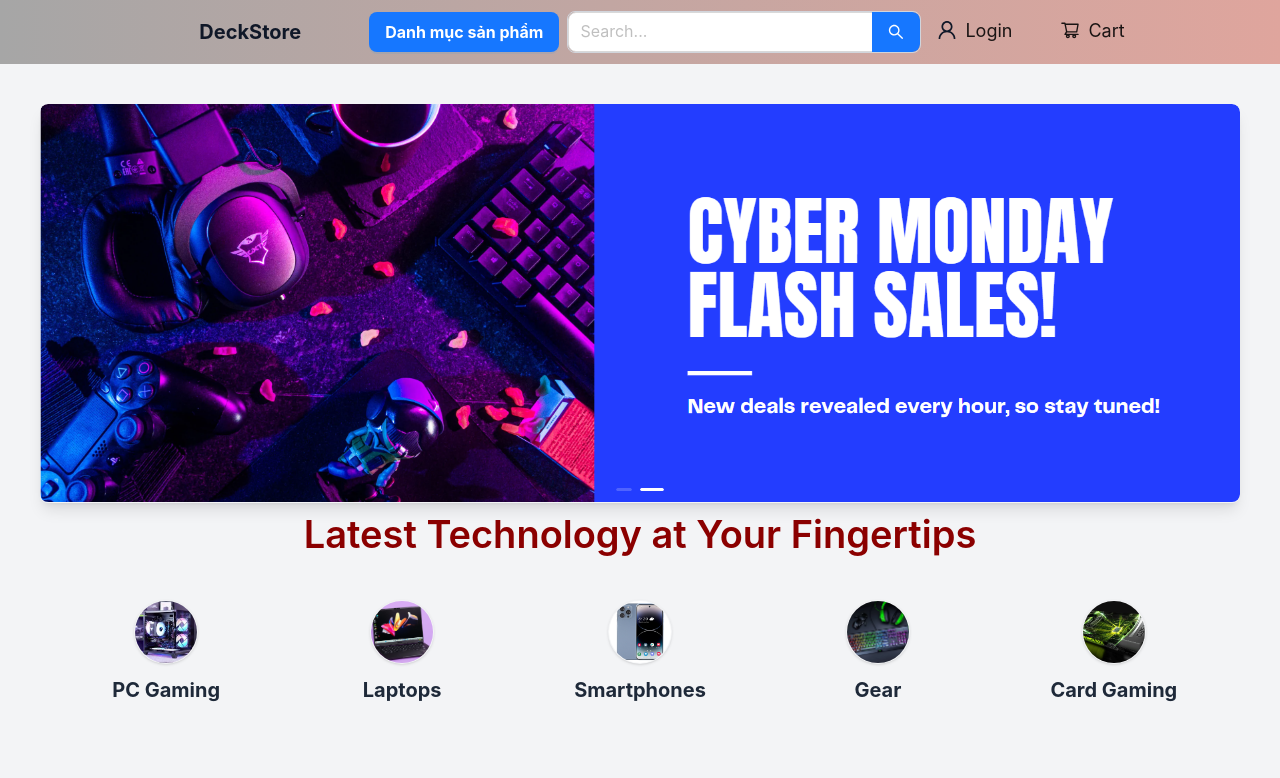
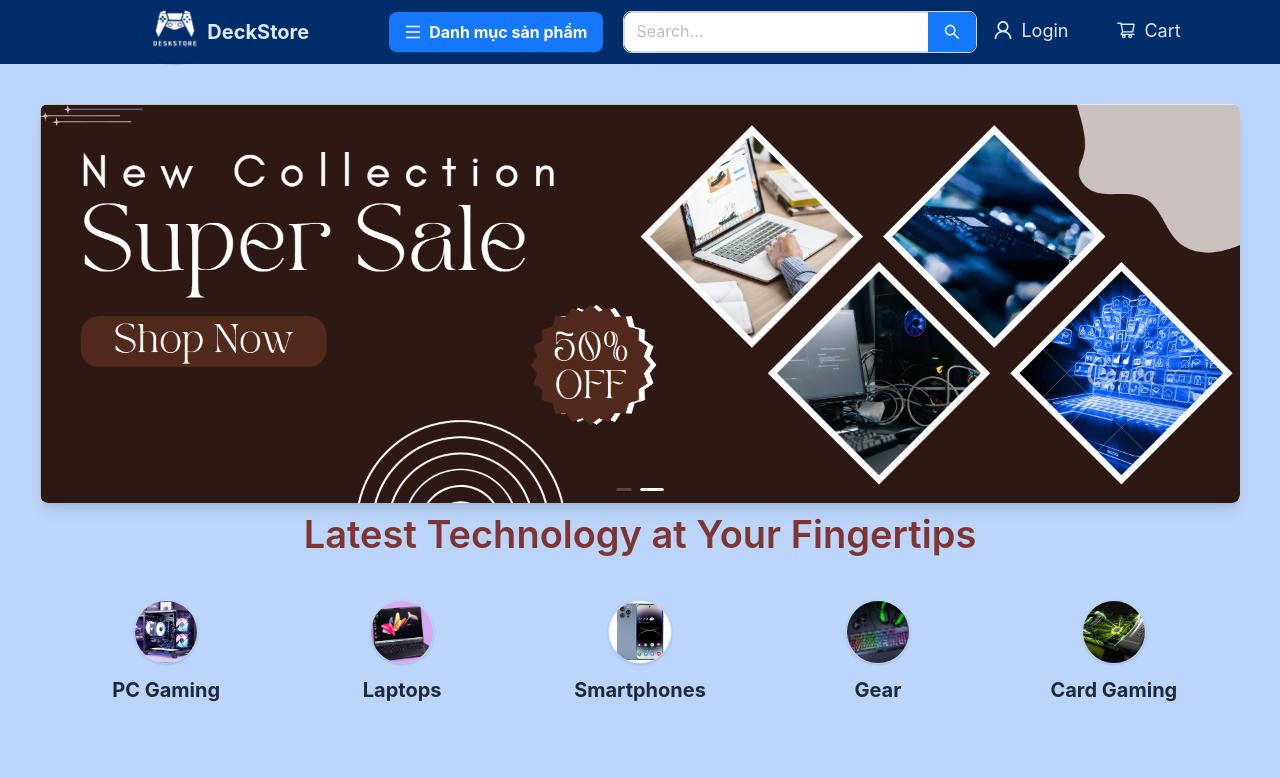
Before and after one commit to hieupxtn/store-app-fe, a React (Vite) app: page / in a window 1280 px wide. Shown: the top 778 px of the page. Built offline with nearby package versions, Linux system fonts and the light colour scheme.

Commit message:
update header, footer

```diff
--- a/src/common/AppFooter.tsx
+++ b/src/common/AppFooter.tsx
@@ -10,7 +10,7 @@ const { Footer } = Layout;
 
 const AppFooter: React.FC = () => {
   return (
-    <Footer className="!bg-gradient-to-r !from-[#a6a6a6] !to-[#dfa59d] text-center px-6 !shadow-md">
+    <Footer className="!bg-[#002d6a] text-center px-6 !shadow-md !text-blue-100">
       <p className="text-sm">
         © {new Date().getFullYear()} My Website. All rights reserved.
       </p>
--- a/src/common/AppHeader.tsx
+++ b/src/common/AppHeader.tsx
@@ -1,5 +1,5 @@
 import React, { useEffect, useState } from "react";
-import { Layout, Col, Badge, Button } from "antd";
+import { Layout, Col, Badge, Button, Avatar } from "antd";
 import { Link } from "react-router-dom";
 import CustomSearch from "./SearchBox";
 import { UserOutlined, ShoppingCartOutlined } from "@ant-design/icons";
@@ -15,12 +15,17 @@ const AppHeader: React.FC = () => {
   }, [cartCount]);
 
   return (
-    <Header className="!bg-gradient-to-r !from-[#a6a6a6] !to-[#dfa59d] flex items-center justify-center px-6 !shadow-md">
+    <Header className="!bg-[#002d6a] flex items-center justify-center px-6 !shadow-md">
       <Col className="flex items-center mx-15 !text-xl !font-bold">
         <Link
           to="/"
-          className="flex items-center !font-bold !text-gray-900 hover:!text-blue-600 !transition"
+          className="flex items-center !font-bold !text-blue-100 hover:!text-blue-600 !transition"
         >
+          <Avatar
+            size={64}
+            src={"/images/deskstore.png"}
+            className="!shadow-sm"
+          />
           DeckStore
         </Link>
       </Col>
@@ -31,21 +36,21 @@ const AppHeader: React.FC = () => {
         <CustomSearch onSearch={() => console.log("first")} />
       </Col>
       <Col className="flex items-center gap-4">
-        <Link to="/login" className="!text-gray-900 hover:text-blue-600">
+        <Link to="/login" className="!text-blue-100 hover:text-blue-600">
           <Button
             type="text"
-            icon={<UserOutlined className="!text-gray-900 !text-xl" />}
-            className="hidden md:inline-flex !text-lg"
+            icon={<UserOutlined className="!text-blue-100 !text-xl" />}
+            className="hidden md:inline-flex !text-lg !text-blue-100"
           >
             Login
           </Button>
         </Link>
-        <Link to="/cart" className="text-gray-900 hover:text-blue-600">
+        <Link to="/cart" className="!text-blue-100 hover:text-blue-600">
           <Badge count={cartCount} size="small">
             <Button
               type="text"
-              icon={<ShoppingCartOutlined className="text-gray-900 text-xl" />}
-              className="hidden md:inline-flex !text-lg"
+              icon={<ShoppingCartOutlined className="!text-blue-100 text-xl" />}
+              className="hidden md:inline-flex !text-lg !text-blue-100"
             >
               Cart
             </Button>
--- a/src/common/BaseDropdown.tsx
+++ b/src/common/BaseDropdown.tsx
@@ -9,6 +9,7 @@ import {
   ToolOutlined,
   FundProjectionScreenOutlined,
   AppstoreOutlined,
+  MenuOutlined,
 } from "@ant-design/icons";
 import { Button, Dropdown, message } from "antd";
 
@@ -84,8 +85,9 @@ const BaseDropdown: React.FC = () => {
   };
   return (
     <>
-      <Dropdown menu={menuProps} className="mx-2">
+      <Dropdown menu={menuProps} className="mx-5">
         <Button type="primary" size="large" className="!font-bold">
+          <MenuOutlined />
           Danh mục sản phẩm
         </Button>
       </Dropdown>
--- a/src/page/Home.tsx
+++ b/src/page/Home.tsx
@@ -19,9 +19,9 @@ const HomePage: React.FC = () => {
   return (
     <Layout className="flex flex-col min-h-screen w-full">
       <AppHeader />
-      <Content className="p-10 bg-gray-100 min-h-screen">
+      <Content className="p-10 bg-[#bcd5fa] min-h-screen">
         <Carousel autoplay className="rounded-lg shadow-lg overflow-hidden">
-          {["Banner1.png", "Banner2.png"].map((banner, index) => (
+          {["Banner2.png", "Banner1.png"].map((banner, index) => (
             <div key={index}>
               <img
                 src={`/images/${banner}`}
@@ -33,7 +33,10 @@ const HomePage: React.FC = () => {
         </Carousel>
 
         <div className="text-center mt-2">
-          <Title level={1} className="!text-[#8B0000] font-semibold">
+          <Title
+            level={1}
+            className="!text-[#803535] font-semibold hover:!text-[#bb8570]"
+          >
             Latest Technology at Your Fingertips
           </Title>
         </div>
@@ -41,7 +44,7 @@ const HomePage: React.FC = () => {
         <Row gutter={[16, 16]} className="mt-2 flex justify-center gap-5">
           {productTypes.map((type) => (
             <Col key={type.name}>
-              <Card className="p-5 min-w-[200px] !flex !flex-col !items-center !rounded-lg !transition-all !bg-transparent !border-none hover:!shadow-2xl hover:!border-gray-600 cursor-pointer">
+              <Card className="p-5 min-w-[200px] !flex !flex-col !items-center !rounded-lg !transition-all !bg-transparent !border-none hover:!shadow-2xl hover:!border-gray-600 cursor-pointer hover:!bg-blue-200">
                 <Row className="text-sm font-bold text-gray-800 !flex !items-center !justify-center">
                   <Avatar size={64} src={type.image} className="!shadow-sm" />
                 </Row>
```
Also changed, not shown: public/images/deskstore.png (added).
